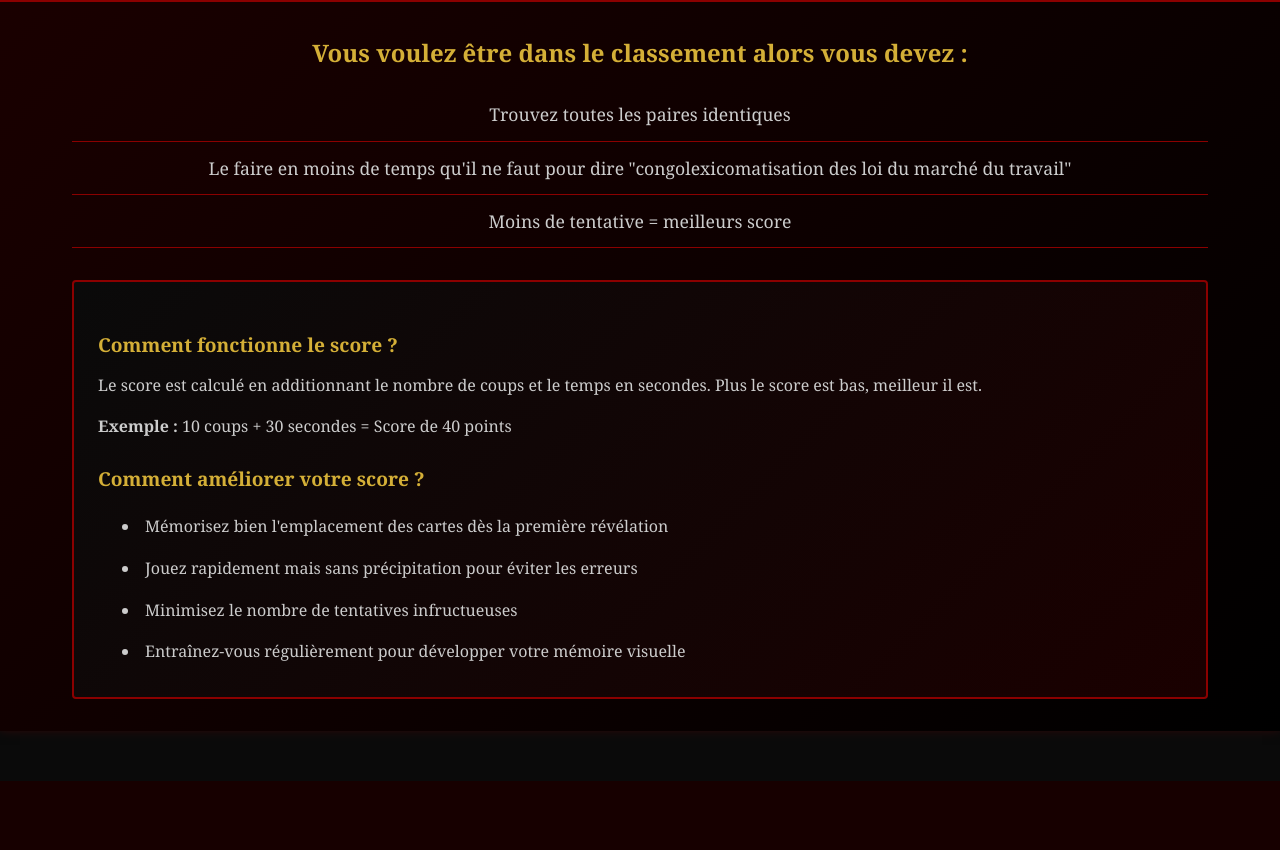
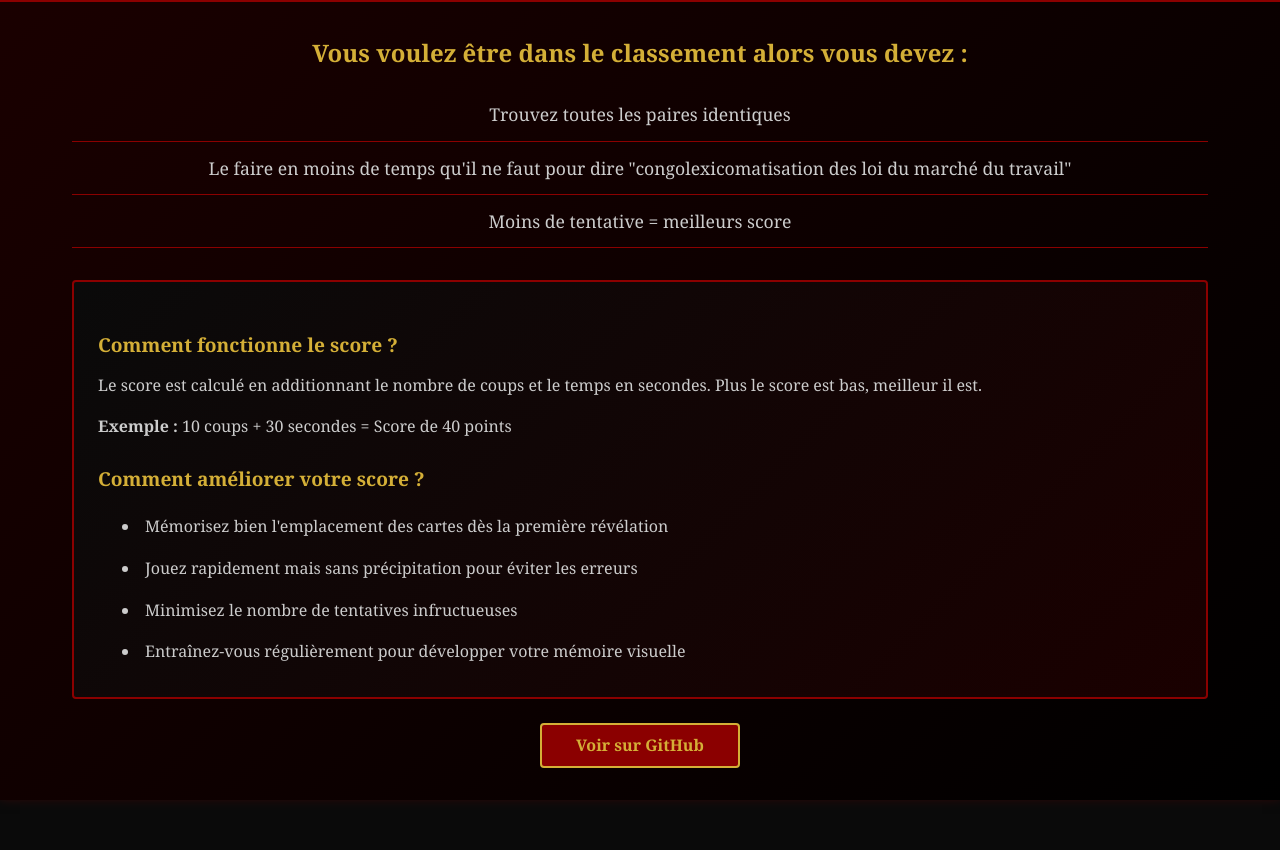
Before and after one commit to enzo-cys/memory, a PHP site: page /app/Views/layouts/base.php in a window 1280 px wide. Shown: the part 169-1019 px from the top of the page. Before the commit the page ends 950 px from the top, so only its background shows below. Run offline with PHP 8.4, Linux system fonts and the light colour scheme; the template is opened without the code that fills it, so the values that code supplies are empty.

Commit message:
Github bouton

```diff
--- a/app/Views/layouts/base.php
+++ b/app/Views/layouts/base.php
@@ -94,6 +94,9 @@
           <li>Entraînez-vous régulièrement pour développer votre mémoire visuelle</li>
         </ul>
       </div>
+      <div class="footer-actions" style="text-align:center; margin-top:1.5rem;">
+        <a href="https://github.com/enzo-cys/memory" class="btn btn-github" target="_blank" rel="noopener">Voir sur GitHub</a>
+      </div>
     </div>
   </footer>
   </body>
```
